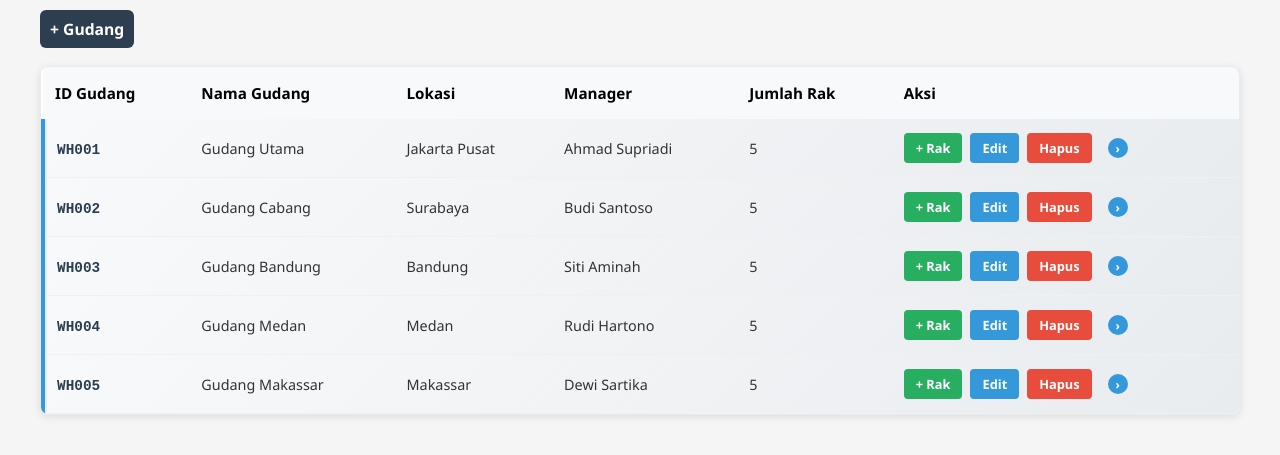
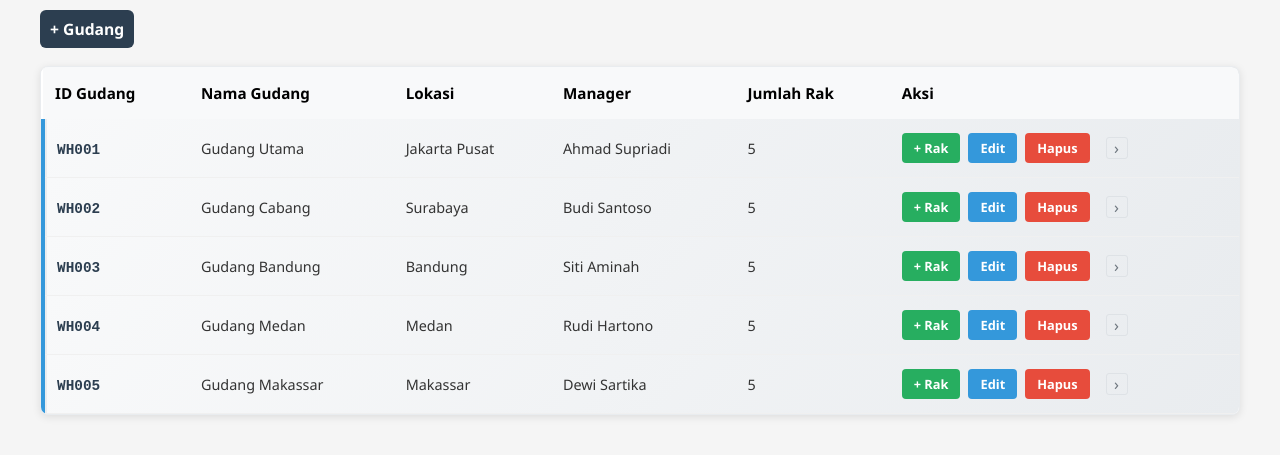
Before and after one commit to divinecoid/SHN-FE-Desktop, an Electron app: page src/renderer/pages/masterdata-gudang.html in a window 1280 px wide. Shown: the part 205-660 px from the top of the page. Drawn offline with Linux system fonts and the light colour scheme.

Commit message:
masterdata warehouse, minor update

```diff
--- a/src/renderer/pages/masterdata-gudang.html
+++ b/src/renderer/pages/masterdata-gudang.html
@@ -9,6 +9,8 @@
     .content {
       padding: 20px;
       box-sizing: border-box;
+      overflow-y: auto;
+      height: calc(100vh - 60px);
     }
     .gudang-main-wrapper {
       max-width: 1200px;
@@ -179,28 +181,33 @@
       justify-content: center;
       width: 20px;
       height: 20px;
-      border-radius: 50%;
-      background: #3498db;
-      color: white;
-      font-size: 12px;
-      font-weight: bold;
-      transition: all 0.3s ease;
+      border-radius: 3px;
+      background: transparent;
+      color: #6c757d;
+      font-size: 16px;
+      font-weight: 400;
+      transition: all 0.2s ease;
       margin-left: 8px;
       cursor: pointer;
+      border: 1px solid #dee2e6;
     }
 
     .accordion-icon:hover {
-      background: #2980b9;
-      transform: scale(1.1);
+      background: #f8f9fa;
+      color: #495057;
+      border-color: #adb5bd;
     }
 
     .accordion-icon.expanded {
-      transform: rotate(90deg);
+      background: #e9ecef;
+      color: #495057;
+      border-color: #adb5bd;
     }
 
     .accordion-icon::before {
       content: '›';
-      transition: transform 0.3s ease;
+      transition: transform 0.2s ease;
+      font-weight: 300;
     }
 
     .accordion-icon.expanded::before {
@@ -210,7 +217,8 @@
     /* Rack Section */
     .racks-container {
       background: #f8f9fa;
-      padding: 0;
+      padding: 0 0 0 40px;
+      margin-bottom: 16px;
     }
 
     .rack-table {
@@ -934,7 +942,7 @@
                 <button class="warehouse-btn add-rack-btn" onclick="showRackModal(${originalIndex})">+ Rak</button>
                 <button class="warehouse-btn edit-warehouse-btn" onclick="showWarehouseModal(${originalIndex})">Edit</button>
                 <button class="warehouse-btn delete-warehouse-btn" onclick="deleteWarehouse(${originalIndex})">Hapus</button>
-                <span class="accordion-icon"></span>
+                <span class="accordion-icon" onclick="event.stopPropagation(); toggleWarehouse(${originalIndex})"></span>
               </div>
             </td>
           </tr>
```
